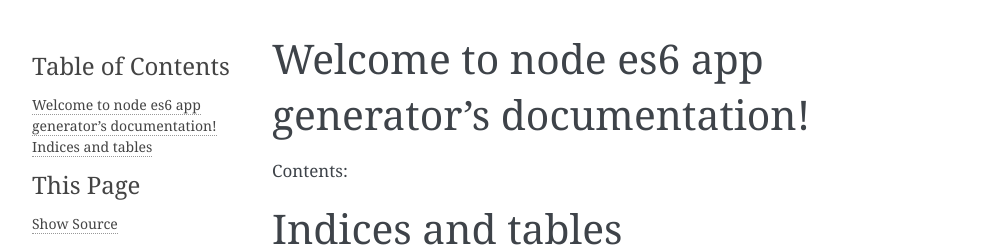
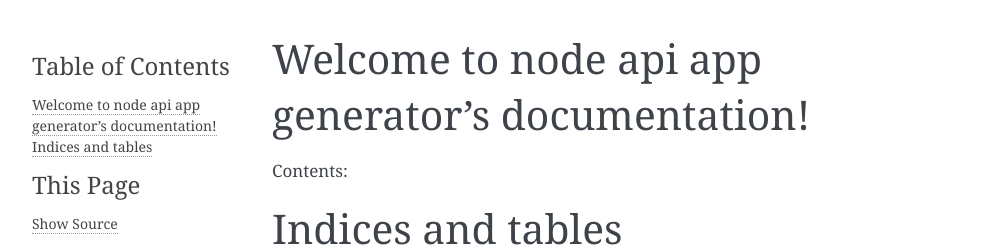
Before and after one commit to arunnattarayan/generator-node-es6-api-boilerplate, a Sphinx documentation site: the page built from docs/index.rst, in a window 1280 px wide. Shown: the top 247 px of the page, without its empty margins (148-1140 px from the left). Built offline with Sphinx 7.4.7, drawn with Linux system fonts in a browser that asks for light colours.

Commit message:
doc changes

```diff
--- a/docs/conf.py
+++ b/docs/conf.py
@@ -1,8 +1,8 @@
 #!/usr/bin/env python3
 # -*- coding: utf-8 -*-
 #
-# node es6 app generator documentation build configuration file, created by
-# sphinx-quickstart on Wed May  1 14:23:43 2019.
+# node api app generator documentation build configuration file, created by
+# sphinx-quickstart on Wed May  1 15:27:26 2019.
 #
 # This file is execfile()d with the current directory set to its
 # containing dir.
@@ -46,7 +46,7 @@ source_suffix = '.rst'
 master_doc = 'index'
 
 # General information about the project.
-project = 'node es6 app generator'
+project = 'node api app generator'
 copyright = '2019, arunnattarayan'
 author = 'arunnattarayan'
 
@@ -200,7 +200,7 @@ html_static_path = ['_static']
 #html_search_scorer = 'scorer.js'
 
 # Output file base name for HTML help builder.
-htmlhelp_basename = 'nodees6appgeneratordoc'
+htmlhelp_basename = 'nodeapiappgeneratordoc'
 
 # -- Options for LaTeX output ---------------------------------------------
 
@@ -222,7 +222,7 @@ latex_elements = {
 # (source start file, target name, title,
 #  author, documentclass [howto, manual, or own class]).
 latex_documents = [
-    (master_doc, 'nodees6appgenerator.tex', 'node es6 app generator Documentation',
+    (master_doc, 'nodeapiappgenerator.tex', 'node api app generator Documentation',
      'arunnattarayan', 'manual'),
 ]
 
@@ -252,7 +252,7 @@ latex_documents = [
 # One entry per manual page. List of tuples
 # (source start file, name, description, authors, manual section).
 man_pages = [
-    (master_doc, 'nodees6appgenerator', 'node es6 app generator Documentation',
+    (master_doc, 'nodeapiappgenerator', 'node api app generator Documentation',
      [author], 1)
 ]
 
@@ -266,8 +266,8 @@ man_pages = [
 # (source start file, target name, title, author,
 #  dir menu entry, description, category)
 texinfo_documents = [
-    (master_doc, 'nodees6appgenerator', 'node es6 app generator Documentation',
-     author, 'nodees6appgenerator', 'One line description of project.',
+    (master_doc, 'nodeapiappgenerator', 'node api app generator Documentation',
+     author, 'nodeapiappgenerator', 'One line description of project.',
      'Miscellaneous'),
 ]
 
--- a/docs/index.rst
+++ b/docs/index.rst
@@ -1,9 +1,9 @@
-.. node es6 app generator documentation master file, created by
-   sphinx-quickstart on Wed May  1 14:23:43 2019.
+.. node api app generator documentation master file, created by
+   sphinx-quickstart on Wed May  1 15:27:26 2019.
    You can adapt this file completely to your liking, but it should at least
    contain the root `toctree` directive.
 
-Welcome to node es6 app generator's documentation!
+Welcome to node api app generator's documentation!
 ==================================================
 
 Contents:
```
Also changed, not shown: README.md (+3 -2 lines), .coverall.yaml (added), 11 other files.
